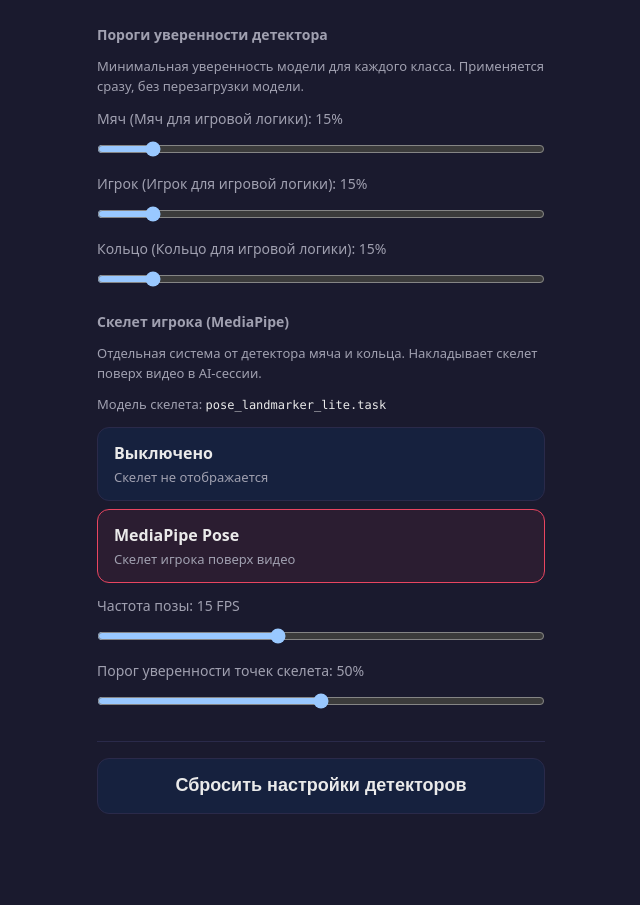
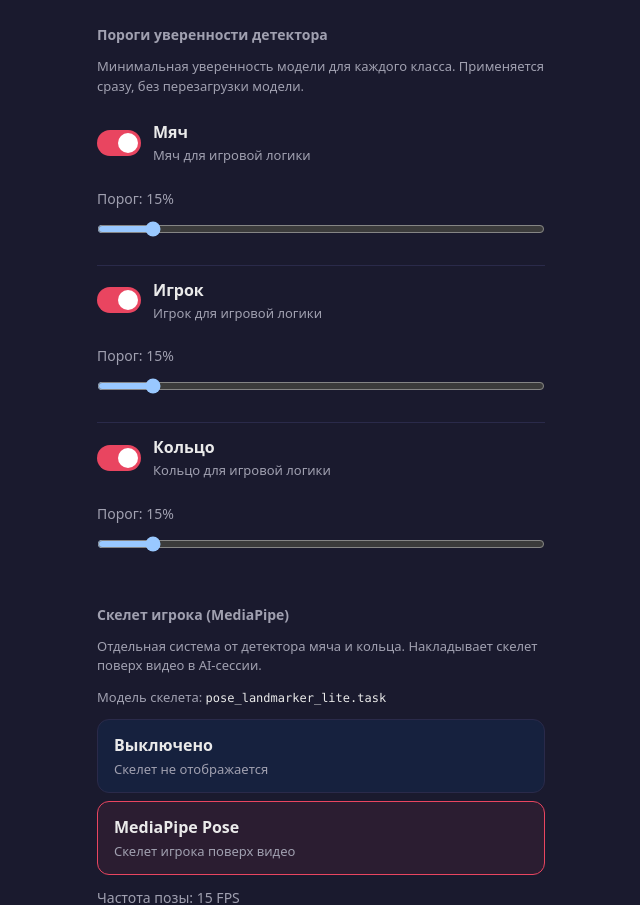
Before and after one commit to Sheshkon/smart-hoop, a Vue app: page /settings in a window 1280 px wide. Shown: the part 1291-2196 px from the top of the page, without its empty margins (319-959 px from the left). Before the commit the page ends 2145 px from the top, so only its background shows below. Built offline with nearby package versions, Linux system fonts and the light colour scheme; what @capacitor/core would draw is missing.

Commit message:
added toggles for detected objects

```diff
--- a/src/ai/detectorModels.js
+++ b/src/ai/detectorModels.js
@@ -68,8 +68,9 @@ export const BASKETBALL_NANO_DETECTOR_CLASSES = [
 export const DETECTOR_CLASSES = BASKETBALL_NANO_DETECTOR_CLASSES
 
 export const DEFAULT_CLASS_CONF_THRESHOLDS = [0.15, 0.15, 0.15, 0.15, 0.15]
+export const DEFAULT_CLASS_ENABLED = [true, true, true, true, true]
 
-export const AI_MODEL_SETTINGS_VERSION = 8
+export const AI_MODEL_SETTINGS_VERSION = 9
 
 export const CONF_THRESHOLD_MIN = 0.05
 export const CONF_THRESHOLD_MAX = 0.95
@@ -172,3 +173,11 @@ export function normalizeClassConfThresholds(thresholds, classes = DETECTOR_CLAS
     clampClassConfThreshold(index, thresholds?.[index] ?? DEFAULT_CLASS_CONF_THRESHOLDS[index]),
   )
 }
+
+/**
+ * @param {boolean[] | undefined} enabled
+ * @param {DetectorClassMeta[]} [classes]
+ */
+export function normalizeClassEnabled(enabled, classes = DETECTOR_CLASSES) {
+  return classes.map((_, index) => enabled?.[index] !== false)
+}
--- a/src/ai/detectorWorker.js
+++ b/src/ai/detectorWorker.js
@@ -3,6 +3,8 @@ import './ortSetup.js'
 import {
   DEFAULT_CLASS_CONF_THRESHOLDS,
   DETECTOR_CLASSES,
+  DEFAULT_CLASS_ENABLED,
+  normalizeClassEnabled,
   normalizeClassConfThresholds,
 } from './detectorModels.js'
 import {
@@ -19,6 +21,8 @@ let inputSize = 416
 let inferInFlight = false
 /** @type {number[]} */
 let classConfThresholds = [...DEFAULT_CLASS_CONF_THRESHOLDS]
+/** @type {boolean[]} */
+let classEnabled = [...DEFAULT_CLASS_ENABLED]
 /** @type {import('./detectorModels.js').DetectorClassMeta[]} */
 let detectorClasses = DETECTOR_CLASSES
 
@@ -44,12 +48,13 @@ async function createInferenceSession(modelUrl) {
   })
 }
 
-async function handleInit(modelUrl, size, thresholds, classes) {
+async function handleInit(modelUrl, size, thresholds, enabled, classes) {
   inputSize = size
   detectorClasses = classes?.length ? classes : DETECTOR_CLASSES
   if (thresholds) {
     classConfThresholds = normalizeClassConfThresholds(thresholds, detectorClasses)
   }
+  classEnabled = normalizeClassEnabled(enabled, detectorClasses)
   session = await createInferenceSession(modelUrl)
   inputName = session.inputNames[0] ?? 'images'
   outputName = session.outputNames[0] ?? 'output0'
@@ -83,6 +88,7 @@ async function handleDetect(data) {
     const output = outputs[outputName]
     const rawDetections = postprocessYoloOutput(output, {
       classConfThresholds,
+      classEnabled,
       classes: detectorClasses,
     })
     const detections = rawDetections.map((item) =>
@@ -116,6 +122,7 @@ self.onmessage = async (event) => {
         event.data.modelUrl,
         event.data.inputSize,
         event.data.classConfThresholds,
+        event.data.classEnabled,
         event.data.classes,
       )
     } catch (err) {
@@ -130,6 +137,7 @@ self.onmessage = async (event) => {
       event.data.classConfThresholds,
       detectorClasses,
     )
+    classEnabled = normalizeClassEnabled(event.data.classEnabled, detectorClasses)
     return
   }
 
--- a/src/ai/yoloUtils.js
+++ b/src/ai/yoloUtils.js
@@ -1,6 +1,7 @@
 import {
   DEFAULT_CLASS_CONF_THRESHOLDS,
   DETECTOR_CLASSES,
+  normalizeClassEnabled,
   normalizeClassConfThresholds,
 } from './detectorModels.js'
 
@@ -148,7 +149,7 @@ export function nonMaxSuppression(boxes, iouThreshold = 0.45) {
 
 /**
  * @param {import('onnxruntime-web').Tensor} output
- * @param {{ confThreshold?: number, iouThreshold?: number, classConfThresholds?: number[], classes?: import('./detectorModels.js').DetectorClassMeta[] }} [options]
+ * @param {{ confThreshold?: number, iouThreshold?: number, classConfThresholds?: number[], classEnabled?: boolean[], classes?: import('./detectorModels.js').DetectorClassMeta[] }} [options]
  */
 export function postprocessYoloOutput(output, options = {}) {
   const confThreshold = options.confThreshold ?? 0.25
@@ -158,6 +159,7 @@ export function postprocessYoloOutput(output, options = {}) {
     options.classConfThresholds ?? DEFAULT_CLASS_CONF_THRESHOLDS,
     classes,
   )
+  const classEnabled = normalizeClassEnabled(options.classEnabled, classes)
 
   const [, dim1, dim2] = output.dims
   const data = output.data
@@ -170,6 +172,7 @@ export function postprocessYoloOutput(output, options = {}) {
       const confidence = data[offset + 4]
       const classIndex = Math.trunc(data[offset + 5])
 
+      if (classEnabled[classIndex] === false) continue
       if (confidence < (classConfThresholds[classIndex] ?? confThreshold)) continue
 
       const x1 = data[offset]
@@ -213,6 +216,7 @@ export function postprocessYoloOutput(output, options = {}) {
     }
 
     if (bestScore < (classConfThresholds[bestClass] ?? confThreshold)) continue
+    if (classEnabled[bestClass] === false) continue
 
     const cx = data[i]
     const cy = data[numBoxes + i]
--- a/src/assets/main.css
+++ b/src/assets/main.css
@@ -1735,6 +1735,84 @@ body {
   margin-top: 0.375rem;
 }
 
+.settings-class-control {
+  display: flex;
+  flex-direction: column;
+  gap: 0.625rem;
+  padding: 0.75rem 0;
+  border-bottom: 1px solid var(--color-border);
+}
+
+.settings-class-control:last-child {
+  border-bottom: none;
+}
+
+.settings-class-toggle {
+  display: flex;
+  align-items: center;
+  gap: 0.75rem;
+}
+
+.settings-class-toggle__input {
+  position: absolute;
+  width: 1px;
+  height: 1px;
+  overflow: hidden;
+  clip: rect(0, 0, 0, 0);
+  white-space: nowrap;
+}
+
+.settings-class-toggle__slider {
+  position: relative;
+  width: 44px;
+  height: 26px;
+  flex: 0 0 auto;
+  border-radius: 999px;
+  background: var(--color-border);
+  transition: background 0.15s ease;
+}
+
+.settings-class-toggle__slider::after {
+  position: absolute;
+  top: 3px;
+  left: 3px;
+  width: 20px;
+  height: 20px;
+  border-radius: 50%;
+  background: #fff;
+  content: '';
+  transition: transform 0.15s ease;
+}
+
+.settings-class-toggle__input:checked + .settings-class-toggle__slider {
+  background: var(--color-primary);
+}
+
+.settings-class-toggle__input:checked + .settings-class-toggle__slider::after {
+  transform: translateX(18px);
+}
+
+.settings-class-toggle__input:focus-visible + .settings-class-toggle__slider {
+  outline: 2px solid var(--color-primary);
+  outline-offset: 2px;
+}
+
+.settings-class-toggle__text {
+  display: flex;
+  flex-direction: column;
+  gap: 0.125rem;
+  min-width: 0;
+}
+
+.settings-class-toggle__label {
+  font-weight: 700;
+}
+
+.settings-class-toggle__meta {
+  color: var(--color-text-muted);
+  font-size: 0.8125rem;
+}
+
 .model-picker {
   display: flex;
   flex-direction: column;
--- a/src/components/HoopSceneCanvas.vue
+++ b/src/components/HoopSceneCanvas.vue
@@ -1054,8 +1054,11 @@ watch(
 )
 
 watch(
-  () => [...aiModelSettings.classConfThresholds],
-  (thresholds) => {
+  () => ({
+    thresholds: [...aiModelSettings.classConfThresholds],
+    enabled: [...aiModelSettings.classEnabled],
+  }),
+  ({ thresholds, enabled }) => {
     if (
       props.mode !== 'session' ||
       activeDetectorMode.value !== DETECTOR_MODES.AI ||
@@ -1065,7 +1068,7 @@ watch(
       return
     }
 
-    detector.updateThresholds(thresholds)
+    detector.updateThresholds(thresholds, enabled)
   },
 )
 
--- a/src/shot/shotStateMachine.js
+++ b/src/shot/shotStateMachine.js
@@ -313,7 +313,15 @@ export function createShotStateMachine(options = {}) {
     lastBallCenter = { ...ballCenter }
     lastHoopBox = { ...hoopBox }
 
-    if (trackId != null && lastTrackId != null && trackId !== lastTrackId && state !== SHOT_STATES.idle) {
+    const resolvingRimPass =
+      state === SHOT_STATES.rimInteractionPending || state === SHOT_STATES.passingThroughNet
+    if (
+      trackId != null &&
+      lastTrackId != null &&
+      trackId !== lastTrackId &&
+      state !== SHOT_STATES.idle &&
+      !resolvingRimPass
+    ) {
       return finishAttempt('unknown', timestampMs, {
         reason: 'track_changed',
         evidence: { hoopStable, lastPointMeasured: Boolean(ballMeasured) },
--- a/src/stores/aiModelSettings.js
+++ b/src/stores/aiModelSettings.js
@@ -3,9 +3,11 @@ import {
   AI_DETECTOR_MODELS,
   AI_MODEL_SETTINGS_VERSION,
   clampClassConfThreshold,
+  DEFAULT_CLASS_ENABLED,
   DEFAULT_AI_MODEL_ID,
   DEFAULT_CLASS_CONF_THRESHOLDS,
   getAiDetectorModel,
+  normalizeClassEnabled,
   normalizeClassConfThresholds,
 } from '../ai/detectorModels.js'
 
@@ -15,6 +17,7 @@ const LEGACY_STORAGE_KEY = 'smart-hoop.ai-model'
 export const aiModelSettings = reactive({
   modelId: DEFAULT_AI_MODEL_ID,
   classConfThresholds: [...DEFAULT_CLASS_CONF_THRESHOLDS],
+  classEnabled: [...DEFAULT_CLASS_ENABLED],
 })
 
 function loadSettings() {
@@ -36,6 +39,7 @@ function loadSettings() {
         classConfThresholds: useDefaultThresholds
           ? [...DEFAULT_CLASS_CONF_THRESHOLDS]
           : normalizeClassConfThresholds(parsed.classConfThresholds),
+        classEnabled: normalizeClassEnabled(parsed.classEnabled),
       }
     }
   } catch {
@@ -48,6 +52,7 @@ function loadSettings() {
       return {
         modelId: legacyModelId,
         classConfThresholds: [...DEFAULT_CLASS_CONF_THRESHOLDS],
+        classEnabled: [...DEFAULT_CLASS_ENABLED],
       }
     }
   } catch {
@@ -57,6 +62,7 @@ function loadSettings() {
   return {
     modelId: DEFAULT_AI_MODEL_ID,
     classConfThresholds: [...DEFAULT_CLASS_CONF_THRESHOLDS],
+    classEnabled: [...DEFAULT_CLASS_ENABLED],
   }
 }
 
@@ -68,6 +74,7 @@ function saveSettings() {
         settingsVersion: AI_MODEL_SETTINGS_VERSION,
         modelId: aiModelSettings.modelId,
         classConfThresholds: [...aiModelSettings.classConfThresholds],
+        classEnabled: [...aiModelSettings.classEnabled],
       }),
     )
     localStorage.removeItem(LEGACY_STORAGE_KEY)
@@ -80,6 +87,7 @@ export function initAiModelSettings() {
   const settings = loadSettings()
   aiModelSettings.modelId = settings.modelId
   aiModelSettings.classConfThresholds = settings.classConfThresholds
+  aiModelSettings.classEnabled = settings.classEnabled
   saveSettings()
 }
 
@@ -107,9 +115,21 @@ export function resetClassConfThresholds() {
   saveSettings()
 }
 
+/**
+ * @param {number} index
+ * @param {boolean} enabled
+ */
+export function setClassEnabled(index, enabled) {
+  if (index < 0 || index >= aiModelSettings.classEnabled.length) return
+
+  aiModelSettings.classEnabled[index] = Boolean(enabled)
+  saveSettings()
+}
+
 export function resetAiDetectorSettings() {
   aiModelSettings.modelId = DEFAULT_AI_MODEL_ID
   aiModelSettings.classConfThresholds = [...DEFAULT_CLASS_CONF_THRESHOLDS]
+  aiModelSettings.classEnabled = [...DEFAULT_CLASS_ENABLED]
   saveSettings()
 }
 
@@ -123,3 +143,10 @@ export function getSelectedClassConfThresholds() {
     getSelectedAiDetectorModel().classes,
   )
 }
+
+export function getSelectedClassEnabled() {
+  return normalizeClassEnabled(
+    aiModelSettings.classEnabled,
+    getSelectedAiDetectorModel().classes,
+  )
+}
--- a/src/views/SettingsView.vue
+++ b/src/views/SettingsView.vue
@@ -55,24 +55,41 @@
           Минимальная уверенность модели для каждого класса. Применяется сразу, без перезагрузки модели.
         </p>
 
-        <label
+        <div
           v-for="cls in detectorClasses"
           :key="cls.index"
-          class="form-field settings-fps-field"
+          class="settings-class-control"
         >
+          <label class="settings-class-toggle">
+            <input
+              :checked="aiModelSettings.classEnabled[cls.index] !== false"
+              type="checkbox"
+              class="settings-class-toggle__input"
+              @change="setClassEnabled(cls.index, $event.target.checked)"
+            >
+            <span class="settings-class-toggle__slider" aria-hidden="true" />
+            <span class="settings-class-toggle__text">
+              <span class="settings-class-toggle__label">{{ cls.label }}</span>
+              <span class="settings-class-toggle__meta">{{ cls.roleLabel }}</span>
+            </span>
+          </label>
+
+          <label class="form-field settings-fps-field">
             <span class="form-field__label">
-            {{ cls.label }} ({{ cls.roleLabel }}): {{ formatThreshold(aiModelSettings.classConfThresholds[cls.index]) }}
+              Порог: {{ formatThreshold(aiModelSettings.classConfThresholds[cls.index]) }}
             </span>
             <input
               :value="aiModelSettings.classConfThresholds[cls.index]"
               type="range"
               class="settings-fps-field__range"
+              :disabled="aiModelSettings.classEnabled[cls.index] === false"
               :min="CONF_THRESHOLD_MIN"
               :max="CONF_THRESHOLD_MAX"
               :step="CONF_THRESHOLD_STEP"
               @input="setClassConfThreshold(cls.index, Number($event.target.value))"
             >
           </label>
+        </div>
 
       </section>
 
@@ -156,6 +173,7 @@ import { POSE_MODES } from '../ai/poseDetectorFactory.js'
 import {
   aiModelSettings,
   resetAiDetectorSettings,
+  setClassEnabled,
   setAiDetectorModel,
   setClassConfThreshold,
 } from '../stores/aiModelSettings.js'
```
Also changed, not shown: src/ai/onnxDetector.js (+5 -3 lines), src/ai/workerClient.js (+6 -4 lines), src/views/AiShotTestPanel.vue (+30 -4 lines), 2 other files (tests, documents, lock files or other folders). Lines whose indentation alone changed are shown as unchanged.
